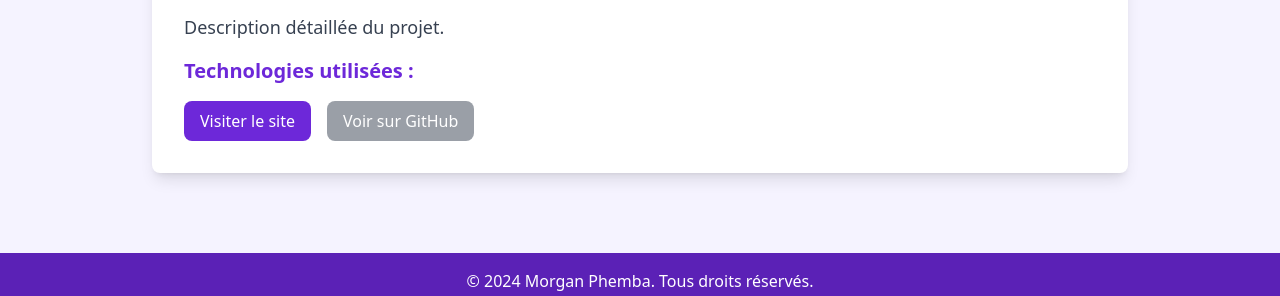
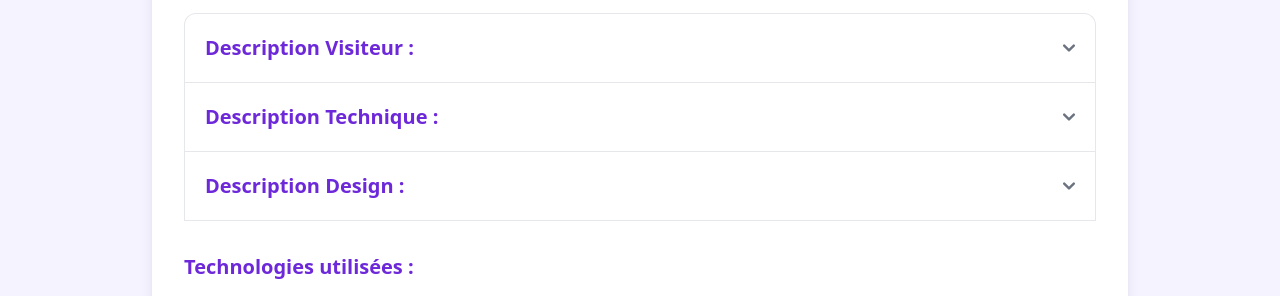
Before and after one commit to Morg9864/new-portfolio, a website: page projet.html in a window 1280 px wide. Shown: the part 603-899 px from the top of the page. Drawn offline with nearby package versions, Linux system fonts and the light colour scheme.

Commit message:
refactor: Add accordion functionality to project description in projet.html

```diff
--- a/projet.html
+++ b/projet.html
@@ -9,11 +9,12 @@
 		<script src="./src/js/nav.js" defer></script>
 		<script src="./src/js/footer.js" defer></script>
 		<script src="./src/js/project.js" defer></script>
+		<script src="./src/js/accordion.js" defer></script>
 		<script>
 			document.documentElement.classList.add("js");
 		</script>
 	</head>
-	<body class="bg-violet-50 text-gray-700 mx-auto w-full  h-screen">
+	<body class="bg-violet-50 text-gray-700 mx-auto w-full h-screen">
 		<!--Responsive Navbar -->
 		<nav class="fixed top-0 left-0 w-full bg-white shadow-lg z-50">
 			<div class="container mx-auto px-6 py-3">
@@ -99,7 +100,9 @@
 					class="block py-2 px-4 text-sm hover:bg-gray-200"
 					>Projets</a
 				>
-				<a href="./index.html#section-contact" class="block py-2 px-4 text-sm hover:bg-gray-200"
+				<a
+					href="./index.html#section-contact"
+					class="block py-2 px-4 text-sm hover:bg-gray-200"
 					>Contact</a
 				>
 			</div>
@@ -121,13 +124,174 @@
 					alt="Project Image"
 					class="w-full h-64 sm:h-96 object-contain rounded-lg mb-4"
 				/>
-				<p
-					id="project-description"
-					class="text-base sm:text-lg leading-relaxed mb-4"
+
+				<!-- Accordion -->
+				<div
+					id="accordion-color"
+					data-accordion="collapse"
+					data-active-classes="bg-violet-100 text-violet-600"
 				>
-					Description détaillée du projet.
-				</p>
-				<div class="mb-4">
+					<h2 id="accordion-color-heading-1">
+						<button
+							type="button"
+							class="flex items-center justify-between w-full p-5 font-medium rtl:text-right text-gray-500 border border-b-0 border-gray-200 rounded-t-xl focus:ring-4 focus:ring-violet-200 hover:bg-violet-100 gap-3"
+							data-accordion-target="#accordion-color-body-1"
+							aria-expanded="true"
+							aria-controls="accordion-color-body-1"
+						>
+						<h3
+						class="text-lg sm:text-xl font-semibold text-violet-700"
+					>
+						Description Visiteur :
+					</h3>
+							<svg
+								data-accordion-icon
+								class="w-3 h-3 rotate-180 shrink-0"
+								aria-hidden="true"
+								xmlns="http://www.w3.org/2000/svg"
+								fill="none"
+								viewBox="0 0 10 6"
+							>
+								<path
+									stroke="currentColor"
+									stroke-linecap="round"
+									stroke-linejoin="round"
+									stroke-width="2"
+									d="M9 5 5 1 1 5"
+								/>
+							</svg>
+						</button>
+					</h2>
+					<div
+						id="accordion-color-body-1"
+						class="hidden"
+						aria-labelledby="accordion-color-heading-1"
+					>
+						<div
+							class="p-5 border border-b-0 border-gray-200 "
+						>
+						<p
+						id="project-description"
+						class="text-base sm:text-lg leading-relaxed mb-4"
+					>
+						Lorem ipsum dolor sit amet consectetur adipisicing
+						elit. Eius voluptatibus adipisci, quasi
+						necessitatibus ipsum, hic saepe placeat vero,
+						similique doloremque enim porro! Dolore quidem
+						officiis animi voluptatum id? Explicabo,
+						consequuntur?
+					</p>
+						</div>
+					</div>
+					<h2 id="accordion-color-heading-2">
+						<button
+							type="button"
+							class="flex items-center justify-between w-full p-5 font-medium rtl:text-right text-gray-500 border border-b-0 border-gray-200 focus:ring-4 focus:ring-violet-200 hover:bg-violet-100  gap-3"
+							data-accordion-target="#accordion-color-body-2"
+							aria-expanded="false"
+							aria-controls="accordion-color-body-2"
+						>
+						<h3
+						class="text-lg sm:text-xl font-semibold text-violet-700"
+					>
+						Description Technique :
+					</h3>
+							<svg
+								data-accordion-icon
+								class="w-3 h-3 rotate-180 shrink-0"
+								aria-hidden="true"
+								xmlns="http://www.w3.org/2000/svg"
+								fill="none"
+								viewBox="0 0 10 6"
+							>
+								<path
+									stroke="currentColor"
+									stroke-linecap="round"
+									stroke-linejoin="round"
+									stroke-width="2"
+									d="M9 5 5 1 1 5"
+								/>
+							</svg>
+						</button>
+					</h2>
+					<div
+						id="accordion-color-body-2"
+						class="hidden"
+						aria-labelledby="accordion-color-heading-2"
+					>
+						<div
+							class="p-5 border border-b-0 border-gray-200"
+						>
+						<p
+							id="project-description-developer"
+							class="text-base sm:text-lg leading-relaxed mb-4"
+						>
+							Lorem ipsum dolor sit amet consectetur adipisicing
+							elit. Voluptate deserunt sed error quasi maxime
+							corporis adipisci impedit saepe, quo reiciendis quia
+							dignissimos modi! Doloribus at, eligendi harum
+							suscipit explicabo quas voluptates nihil ipsa. Alias
+							facere facilis, tempora sit reprehenderit
+							perferendis.
+						</p>
+						</div>
+					</div>
+					<h2 id="accordion-color-heading-3">
+						<button
+							type="button"
+							class="flex items-center justify-between w-full p-5 font-medium rtl:text-right text-gray-500 border border-gray-200 focus:ring-4 focus:ring-violet-200 hover:bg-violet-100 gap-3"
+							data-accordion-target="#accordion-color-body-3"
+							aria-expanded="false"
+							aria-controls="accordion-color-body-3"
+						>
+						<h3
+						class="text-lg sm:text-xl font-semibold text-violet-700"
+					>
+						Description Design :
+					</h3>
+							<svg
+								data-accordion-icon
+								class="w-3 h-3 rotate-180 shrink-0"
+								aria-hidden="true"
+								xmlns="http://www.w3.org/2000/svg"
+								fill="none"
+								viewBox="0 0 10 6"
+							>
+								<path
+									stroke="currentColor"
+									stroke-linecap="round"
+									stroke-linejoin="round"
+									stroke-width="2"
+									d="M9 5 5 1 1 5"
+								/>
+							</svg>
+						</button>
+					</h2>
+					<div
+						id="accordion-color-body-3"
+						class="hidden"
+						aria-labelledby="accordion-color-heading-3"
+					>
+						<div
+							class="p-5 border border-t-0 border-gray-200 "
+						>
+						<p
+						id="project-description-designer"
+						class="text-base sm:text-lg leading-relaxed mb-4"
+					>
+						Lorem ipsum dolor sit amet consectetur adipisicing
+						elit. Dolore blanditiis eius et vel unde quae fugit.
+						Unde numquam officiis odit asperiores optio
+						blanditiis, quidem voluptatibus aut tempore
+						dignissimos labore veritatis sequi, tempora a nisi
+						totam itaque hic quasi animi. Facilis.
+					</p>
+						</div>
+					</div>
+				</div>
+				<!-- End Accordion -->
+
+				<div class="my-8">
 					<h3
 						class="text-lg sm:text-xl font-semibold text-violet-700"
 					>
@@ -169,6 +333,5 @@
 				réservés.
 			</p>
 		</footer>
-
 	</body>
 </html>
```
